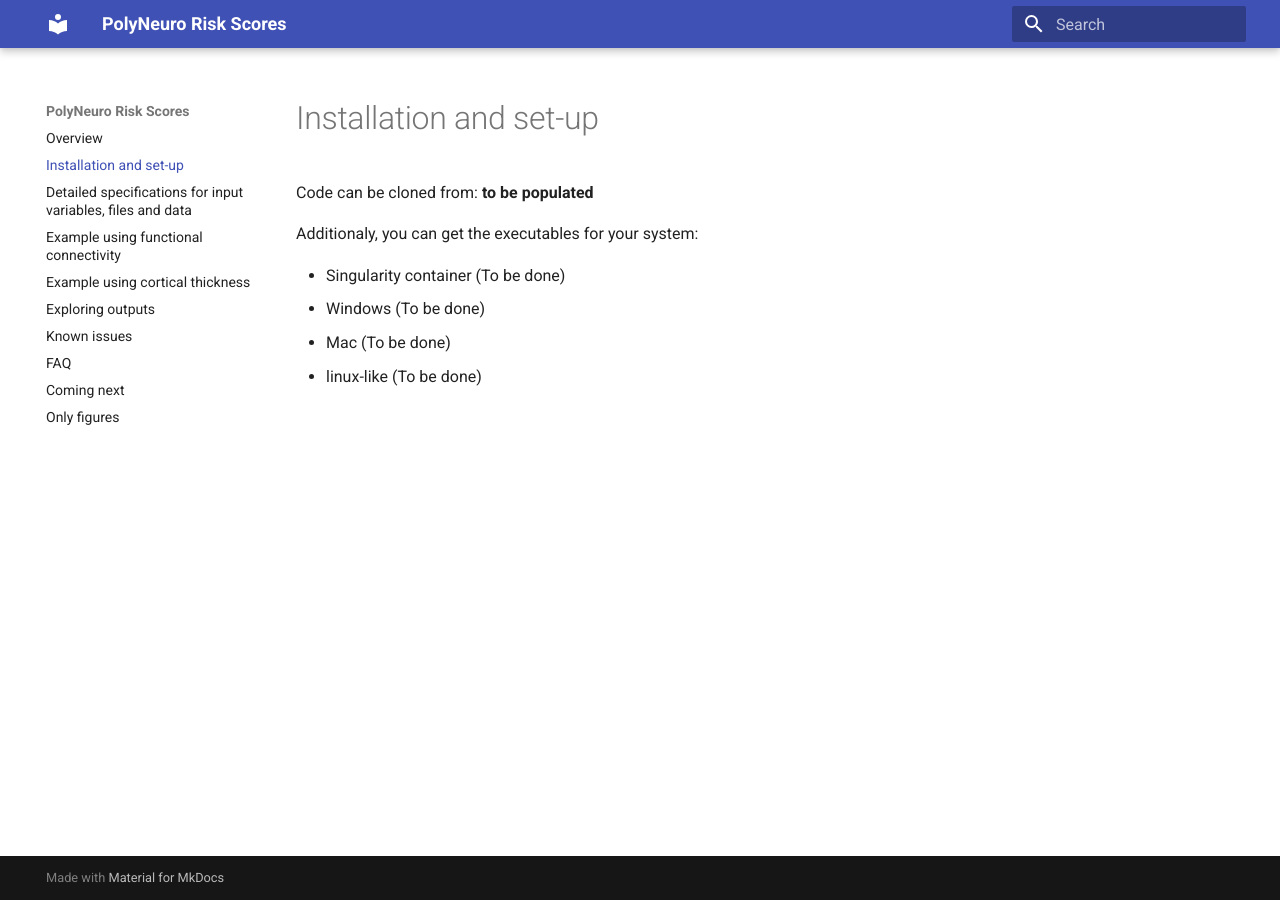
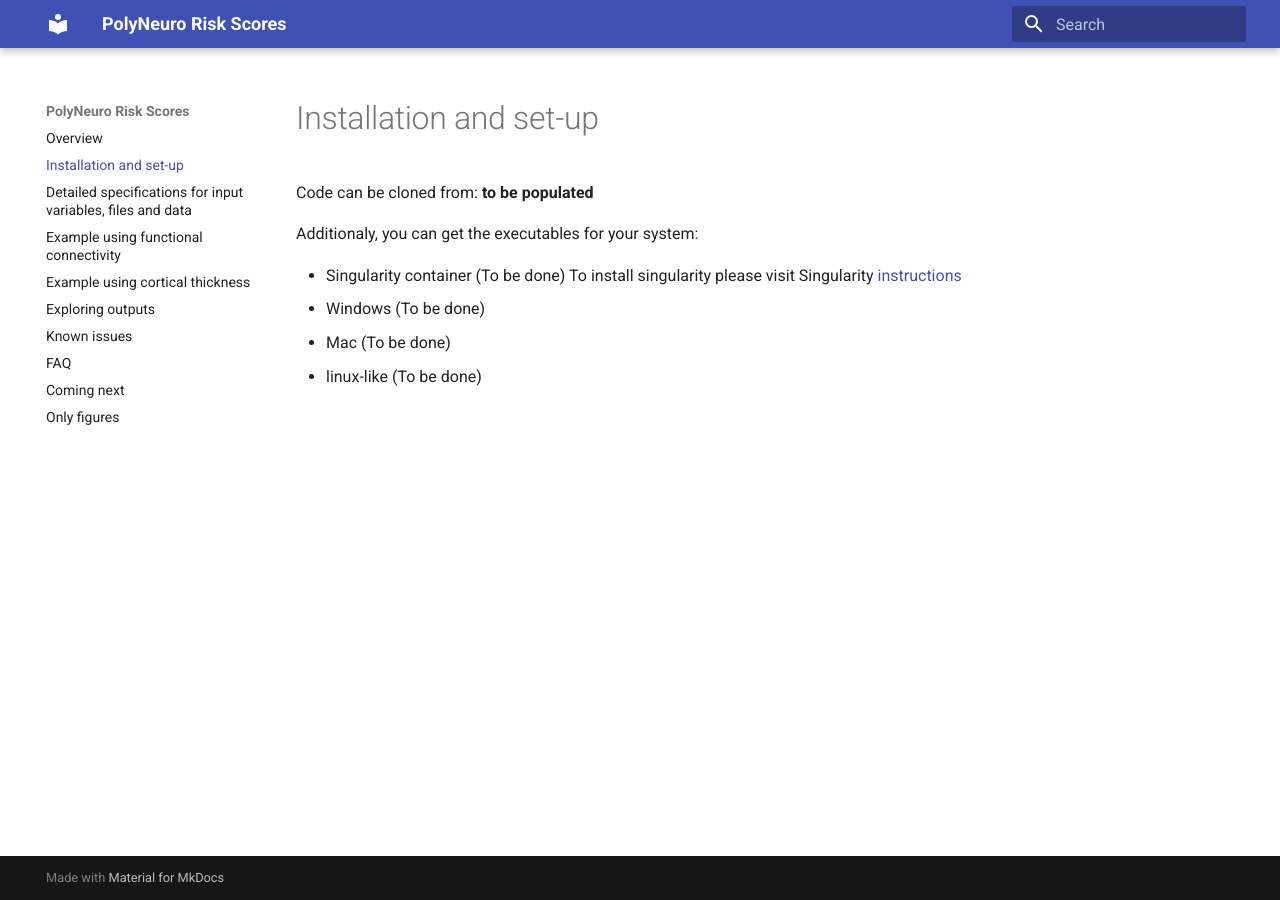
Before and after one commit to omiranda/polyneuro_risk_score, an MkDocs documentation site: the page built from docs/install_and_setup.md, in a window 1280 px wide. Built offline with MkDocs 1.6.1 and Material for MkDocs 9.7.7, drawn with Linux system fonts in a browser that asks for light colours.

Commit message:
update on installing Singularity

```diff
--- a/docs/install_and_setup.md
+++ b/docs/install_and_setup.md
@@ -3,6 +3,7 @@ Code can be cloned from: **to be populated**
 Additionaly, you can get the executables for your system:
 
 - Singularity container (To be done)
+    To install singularity please visit Singularity [instructions](https://sylabs.io/guides/3.0/user-guide/installation.html)
 - Windows (To be done)
 - Mac (To be done)
 - linux-like (To be done)
```
